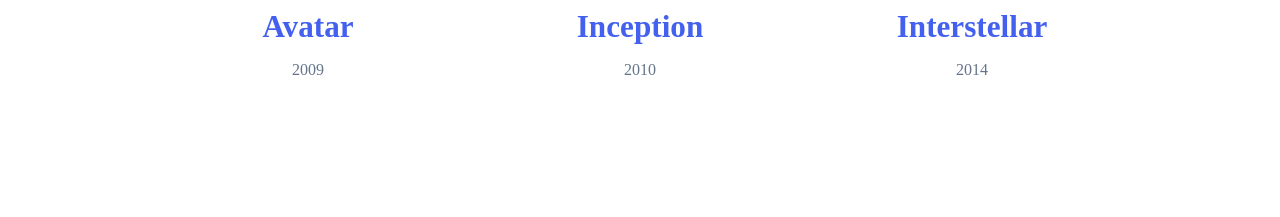
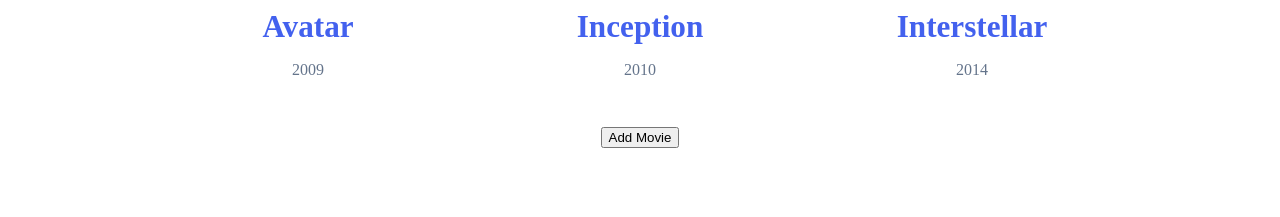
Before and after one commit to suryaharis22/semester4FE, a React (Vite) app in the folder movie-app/: page / in a window 1280 px wide. Shown: the part 2340-2557 px from the top of the page. Built offline with nearby package versions, Linux system fonts and the light colour scheme.

Commit message:
tugas pertemuan 6

```diff
--- a/movie-app/src/components/Hero/Hero.module.css
+++ b/movie-app/src/components/Hero/Hero.module.css
@@ -67,22 +67,18 @@
     .hero__right {
         flex-basis: 60%;
         margin-left: 2rem;
-        /* Tambahkan margin kiri agar ada jarak antara kolom */
     }
 
     .hero__title {
         font-size: 2.2rem;
-        /* Kurangi ukuran font untuk judul */
     }
 
     .hero__genre {
         font-size: 1.3rem;
-        /* Kurangi ukuran font untuk genre */
     }
 
     .hero__description {
         font-size: 1.1rem;
-        /* Kurangi ukuran font untuk deskripsi */
     }
 }
 
--- a/movie-app/src/components/Movies/Movies.jsx
+++ b/movie-app/src/components/Movies/Movies.jsx
@@ -1,7 +1,9 @@
+import { useEffect, useState } from 'react';
 import CardMovie from './CardMovie';
 import styles from './Movies.module.css'
 
 const Movies = () => {
+    const [listMovies, setListMovies] = useState([]);
     const DataMovies = [
         {
             id: 1,
@@ -59,17 +61,31 @@
         }
     ];
 
+    useEffect(() => {
+        setListMovies(DataMovies);
+    }, []);
+
+    const heandleClick = () => {
+        const addMovie = {
+            id: 10,
+            title: 'The Matrix',
+            date: '1999',
+            image: 'https://picsum.photos/300/400'
+        }
+        setListMovies([...listMovies, addMovie]);
+    }
+
     return (
         <div className={styles.container}>
             <section className={styles.movies}>
                 <h2 className={styles.movies__title}>Latest Movies</h2>
                 <div className={styles.movie__container}>
-                    {DataMovies.map((movie) => (
+                    {listMovies.map((movie) => (
                         <CardMovie key={movie.id} data={movie} />
                     ))}
                 </div>
+                <button onClick={heandleClick}>Add Movie</button>
 
-                {/* <CardMovie /> */}
 
             </section>
         </div>
```
